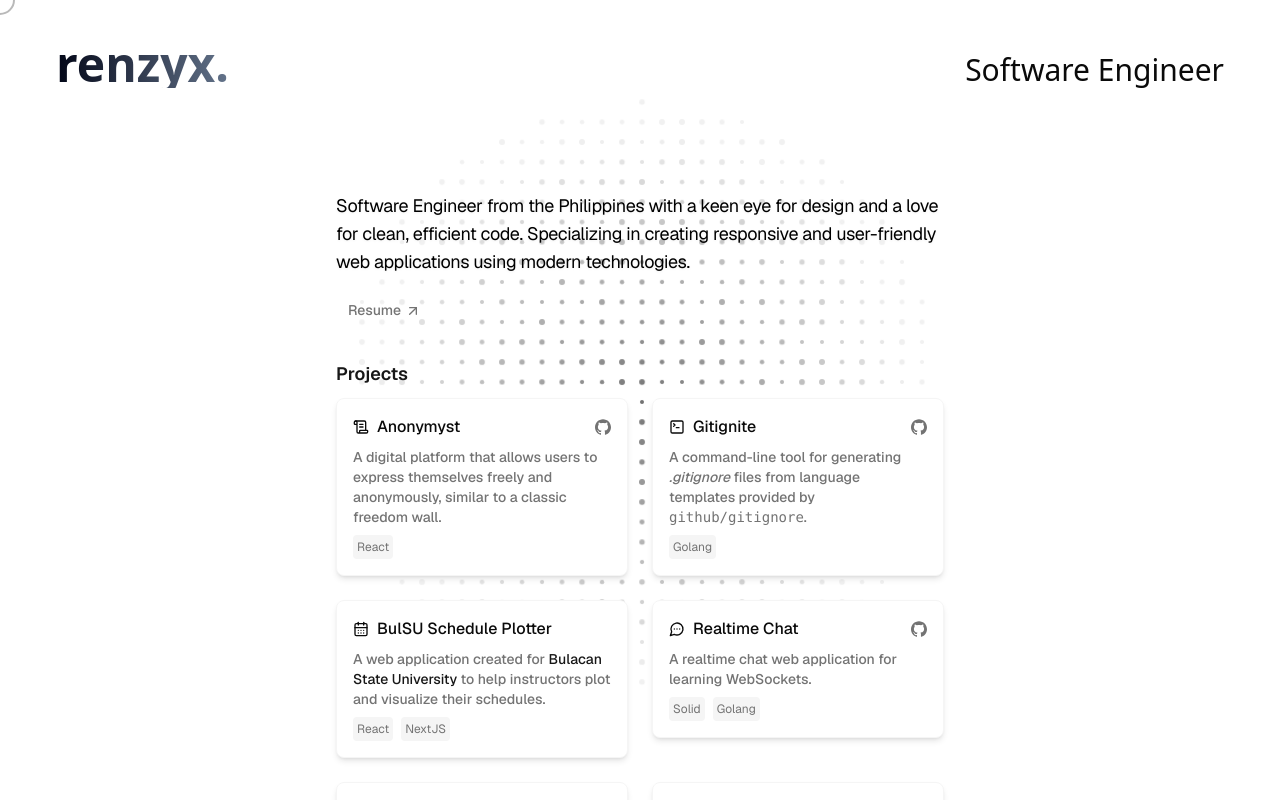
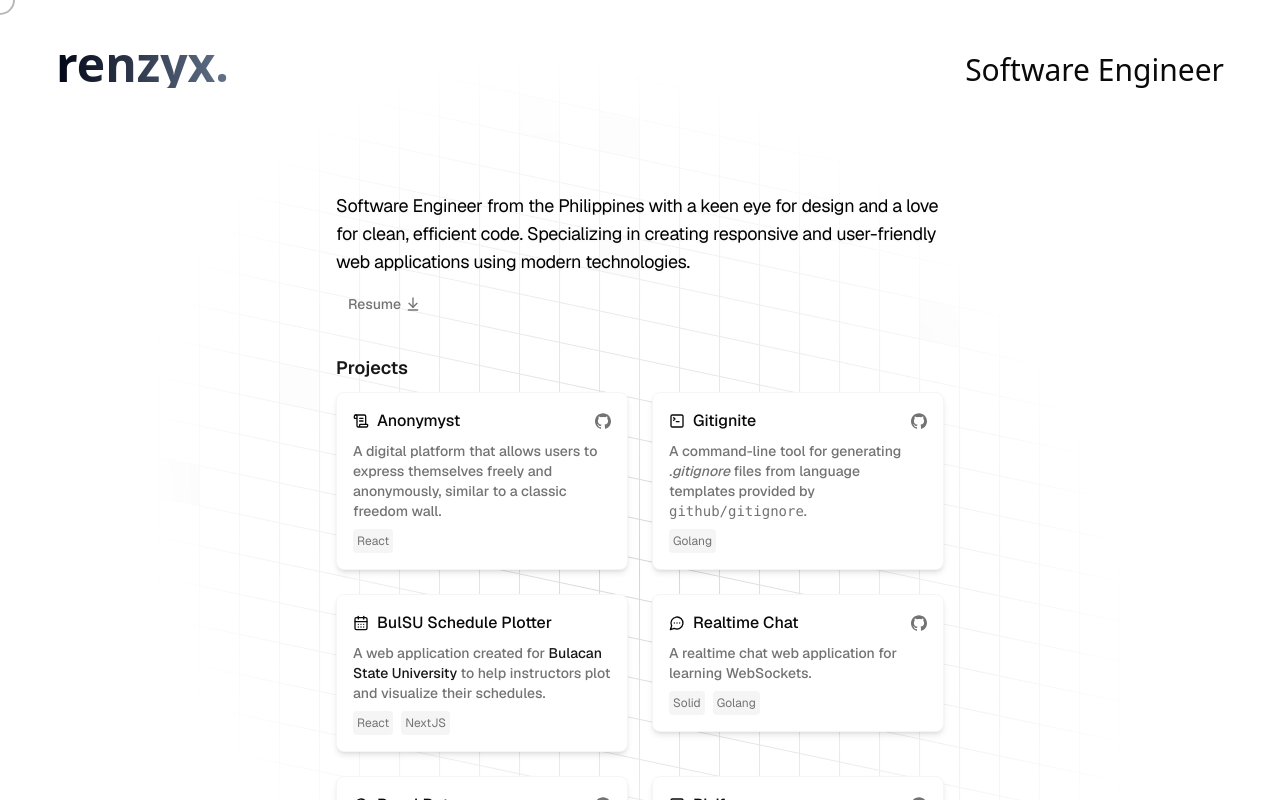
Before and after one commit to xyugen/portfolio, a Next.js app: page / in a window 1280 px wide. Shown: the top 800 px of the page. Built offline with nearby package versions, Linux system fonts and the light colour scheme.

Commit message:
feat: replace dot background and add more animations

```diff
--- a/src/app/components/About.tsx
+++ b/src/app/components/About.tsx
@@ -1,6 +1,7 @@
+import BlurFade from "@/components/magicui/blur-fade";
 import WordFadeIn from "@/components/magicui/word-fade-in";
 import { Button } from "@/components/ui/button";
-import { ArrowUpRight } from "lucide-react";
+import { ArrowDownToLine } from "lucide-react";
 import Link from "next/link";
 
 const About = () => {
@@ -13,15 +14,22 @@ const About = () => {
             and user-friendly web applications using modern technologies."
                 delay={0.1}
             />
+            <BlurFade delay={1} transition={{ delay: 0.04 + 1, duration: 0.4, type: "tween", ease: "easeOut" }}>
                 <Button
                     variant={"ghost"}
                     size={"sm"}
                     className="flex items-center text-sm gap-1 text-muted-foreground"
                 >
-                <Link href="/resume" target="_blank" rel="noopener noreferrer">
-                    Resume <ArrowUpRight className="size-4 inline-block" />
+                    <Link
+                        href="/resume"
+                        target="_blank"
+                        rel="noopener noreferrer"
+                        className="flex flex-row gap-1 items-center"
+                    >
+                        Resume <ArrowDownToLine className="size-4" />
                     </Link>
                 </Button>
+            </BlurFade>
         </section>
     );
 };
--- a/src/app/components/Portfolio.tsx
+++ b/src/app/components/Portfolio.tsx
@@ -1,36 +1,28 @@
 "use client";
 
-import { useState, useEffect } from "react";
 import { GeistSans } from "geist/font/sans";
-import { DotPattern } from "../../components/generate-grid";
 import About from "./About";
 import Projects from "./Projects";
 import Contact from "./Contact";
+import AnimatedGridPattern from "@/components/magicui/animated-grid-pattern";
+import { cn } from "@/lib/utils";
 
 export default function Component() {
-    const [windowSize, setWindowSize] = useState({ width: 0, height: 0 });
-
-    useEffect(() => {
-        const handleResize = () => {
-            setWindowSize({
-                width: window.innerWidth,
-                height: window.innerHeight,
-            });
-        };
-        window.addEventListener("resize", handleResize);
-        handleResize();
-
-        return () => {
-            window.removeEventListener("resize", handleResize);
-        };
-    }, []);
-
     return (
         <div
             className={`min-h-screen bg-background text-foreground overflow-hidden ${GeistSans.className}`}
         >
             <div className="fixed inset-0 z-0">
-                <DotPattern windowSize={windowSize} dotSize={4} />
+                <AnimatedGridPattern
+                    numSquares={30}
+                    maxOpacity={0.1}
+                    duration={3}
+                    repeatDelay={1}
+                    className={cn(
+                        "[mask-image:radial-gradient(500px_circle_at_center,white,transparent)]",
+                        "inset-x-0 inset-y-[-30%] h-[200%] skew-y-12"
+                    )}
+                />
             </div>
             <div className="relative z-10">
                 <div className="max-w-2xl mx-auto px-4 space-y-8 sm:px-6 lg:px-8 py-16">
--- a/src/app/components/Projects.tsx
+++ b/src/app/components/Projects.tsx
@@ -7,6 +7,7 @@ import BlurFade from "@/components/magicui/blur-fade";
 
 const Projects = () => {
     return (
+        <BlurFade inView>
             <section id="projects" className="space-y-4 ">
                 <H2>Projects</H2>
 
@@ -22,7 +23,7 @@ const Projects = () => {
                         // </motion.div>
                         <BlurFade
                             key={index}
-                        delay={0.25 + index * 0.05}
+                            delay={0.25 + index * 0.15}
                             inView
                         >
                             <Project {...project} />
@@ -30,6 +31,7 @@ const Projects = () => {
                     ))}
                 </div>
             </section>
+        </BlurFade>
     );
 };
 
@@ -52,7 +54,7 @@ const Project = (props: ProjectProps) => {
                 {props.url && (
                     <Link
                         href={props.url}
-                        className="transition-colors cursor-pointer"
+                        className="transition-colors cursor-none"
                         target="_blank"
                     >
                         <Github className="size-4 text-muted-foreground hover:text-primary" />
--- a/src/app/globals.css
+++ b/src/app/globals.css
@@ -73,8 +73,13 @@
     ::selection {
         @apply bg-foreground text-background;
     }
+
+    /* Flare */
+    a {
+        @apply cursor-none;
+    }
     .flare {
-        @apply fixed bg-transparent translate-x-[-50%] translate-y-[-50%] border-2 border-solid border-primary/30 rounded-full dark:mix-blend-screen pointer-events-none z-[999999] backdrop-blur backdrop-filter transition duration-200 ease-in-out cursor-none
+        @apply fixed bg-transparent translate-x-[-50%] translate-y-[-50%] border-2 border-solid border-primary/30 rounded-full dark:mix-blend-screen pointer-events-none z-[999999] backdrop-blur-[1px] backdrop-filter transition duration-200 ease-in-out cursor-none
     }
     .flare.pointer {
         display: none;
--- /dev/null
+++ b/src/components/magicui/animated-grid-pattern.tsx
@@ -0,0 +1,150 @@
+"use client";
+
+import { useEffect, useId, useRef, useState } from "react";
+import { motion } from "framer-motion";
+
+import { cn } from "@/lib/utils";
+
+interface GridPatternProps {
+  width?: number;
+  height?: number;
+  x?: number;
+  y?: number;
+  strokeDasharray?: any;
+  numSquares?: number;
+  className?: string;
+  maxOpacity?: number;
+  duration?: number;
+  repeatDelay?: number;
+}
+
+export function GridPattern({
+  width = 40,
+  height = 40,
+  x = -1,
+  y = -1,
+  strokeDasharray = 0,
+  numSquares = 50,
+  className,
+  maxOpacity = 0.5,
+  duration = 4,
+  repeatDelay = 0.5,
+  ...props
+}: GridPatternProps) {
+  const id = useId();
+  const containerRef = useRef(null);
+  const [dimensions, setDimensions] = useState({ width: 0, height: 0 });
+  const [squares, setSquares] = useState(() => generateSquares(numSquares));
+
+  function getPos() {
+    return [
+      Math.floor((Math.random() * dimensions.width) / width),
+      Math.floor((Math.random() * dimensions.height) / height),
+    ];
+  }
+
+  // Adjust the generateSquares function to return objects with an id, x, and y
+  function generateSquares(count: number) {
+    return Array.from({ length: count }, (_, i) => ({
+      id: i,
+      pos: getPos(),
+    }));
+  }
+
+  // Function to update a single square's position
+  const updateSquarePosition = (id: number) => {
+    setSquares((currentSquares) =>
+      currentSquares.map((sq) =>
+        sq.id === id
+          ? {
+              ...sq,
+              pos: getPos(),
+            }
+          : sq,
+      ),
+    );
+  };
+
+  // Update squares to animate in
+  useEffect(() => {
+    if (dimensions.width && dimensions.height) {
+      setSquares(generateSquares(numSquares));
+    }
+  }, [dimensions, numSquares]);
+
+  // Resize observer to update container dimensions
+  useEffect(() => {
+    const resizeObserver = new ResizeObserver((entries) => {
+      for (let entry of entries) {
+        setDimensions({
+          width: entry.contentRect.width,
+          height: entry.contentRect.height,
+        });
+      }
+    });
+
+    if (containerRef.current) {
+      resizeObserver.observe(containerRef.current);
+    }
+
+    return () => {
+      if (containerRef.current) {
+        resizeObserver.unobserve(containerRef.current);
+      }
+    };
+  }, [containerRef]);
+
+  return (
+    <svg
+      ref={containerRef}
+      aria-hidden="true"
+      className={cn(
+        "pointer-events-none absolute inset-0 h-full w-full fill-muted-foreground/30 stroke-muted-foreground/30",
+        className,
+      )}
+      {...props}
+    >
+      <defs>
+        <pattern
+          id={id}
+          width={width}
+          height={height}
+          patternUnits="userSpaceOnUse"
+          x={x}
+          y={y}
+        >
+          <path
+            d={`M.5 ${height}V.5H${width}`}
+            fill="none"
+            strokeDasharray={strokeDasharray}
+          />
+        </pattern>
+      </defs>
+      <rect width="100%" height="100%" fill={`url(#${id})`} />
+      <svg x={x} y={y} className="overflow-visible">
+        {squares.map(({ pos: [x, y], id }, index) => (
+          <motion.rect
+            initial={{ opacity: 0 }}
+            animate={{ opacity: maxOpacity }}
+            transition={{
+              duration,
+              repeat: 1,
+              delay: index * 0.1,
+              repeatType: "reverse",
+            }}
+            onAnimationComplete={() => updateSquarePosition(id)}
+            key={`${x}-${y}-${index}`}
+            width={width - 1}
+            height={height - 1}
+            x={x * width + 1}
+            y={y * height + 1}
+            fill="currentColor"
+            strokeWidth="0"
+          />
+        ))}
+      </svg>
+    </svg>
+  );
+}
+
+export default GridPattern;
--- a/src/components/magicui/blur-fade.tsx
+++ b/src/components/magicui/blur-fade.tsx
@@ -4,6 +4,7 @@ import { useRef } from "react";
 import {
   AnimatePresence,
   motion,
+  Transition,
   useInView,
   UseInViewOptions,
   Variants,
@@ -24,6 +25,7 @@ interface BlurFadeProps {
     inView?: boolean;
     inViewMargin?: MarginType;
     blur?: string;
+    transition?: Transition;
 }
 
 export default function BlurFade({
@@ -36,6 +38,11 @@ export default function BlurFade({
     inView = false,
     inViewMargin = "-50px",
     blur = "6px",
+    transition = {
+        delay: 0.04 + delay,
+        duration,
+        ease: "easeOut",
+    },
 }: BlurFadeProps) {
     const ref = useRef(null);
     const inViewResult = useInView(ref, { once: true, margin: inViewMargin });
@@ -53,11 +60,7 @@ export default function BlurFade({
                 animate={isInView ? "visible" : "hidden"}
                 exit="hidden"
                 variants={combinedVariants}
-        transition={{
-          delay: 0.04 + delay,
-          duration,
-          ease: "easeOut",
-        }}
+                transition={transition}
                 className={className}
             >
                 {children}
--- a/src/components/ui/button.tsx
+++ b/src/components/ui/button.tsx
@@ -5,7 +5,7 @@ import { cva, type VariantProps } from "class-variance-authority"
 import { cn } from "@/lib/utils"
 
 const buttonVariants = cva(
-  "inline-flex items-center justify-center whitespace-nowrap rounded-md text-sm font-medium ring-offset-background transition-colors focus-visible:outline-none focus-visible:ring-2 focus-visible:ring-ring focus-visible:ring-offset-2 disabled:pointer-events-none disabled:opacity-50",
+  "cursor-none inline-flex items-center justify-center whitespace-nowrap rounded-md text-sm font-medium ring-offset-background transition-colors focus-visible:outline-none focus-visible:ring-2 focus-visible:ring-ring focus-visible:ring-offset-2 disabled:pointer-events-none disabled:opacity-50",
   {
     variants: {
       variant: {
```
Lines whose indentation alone changed are shown as unchanged.
